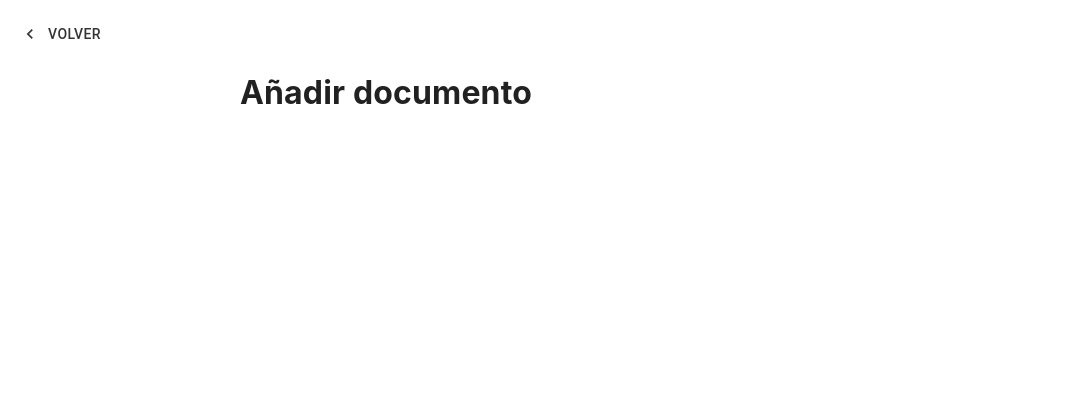
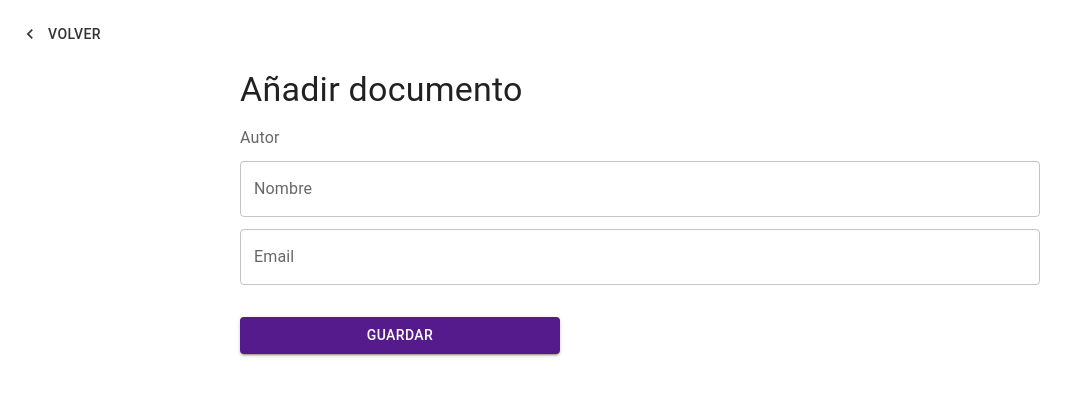
Before and after one commit to mariaglomana/docu-validator, a React (Vite) app: page / in a window 1280 px wide. Both pictures are taken after a click on the button "AÑADIR DOCUMENTO". Shown: the top 396 px of the page, without its empty margins (0-1076 px from the left). Built offline with nearby package versions, Linux system fonts and the light colour scheme.

Commit message:
🚧 NewDocumentForm with text-inputs validation

```diff
--- a/src/App.tsx
+++ b/src/App.tsx
@@ -1,5 +1,5 @@
 import { useState, useEffect } from 'react'
-import { Home, AddDocument, Error } from './pages'
+import { Home, NewDocument, Error } from './pages'
 
 const App = () => {
   const [currentPath, setCurrentPath] = useState(window.location.pathname)
@@ -47,7 +47,7 @@ const App = () => {
   return (
     <>
       {currentPath === '/new-document' ? (
-        <AddDocument />
+        <NewDocument />
       ) : currentPath === '/' ? (
         <Home />
       ) : (
--- /dev/null
+++ b/src/forms.ts
@@ -0,0 +1,41 @@
+import texts from './texts.json'
+
+type ValidatorFn = (value: any) => boolean
+type ValidatorMessage = string
+
+const composeValidators =
+  (fieldValidations: [ValidatorFn, ValidatorMessage][]) => (value: unknown) => {
+    for (const [validationFn, validationMessage] of fieldValidations) {
+      if (!validationFn(value)) {
+        return validationMessage
+      }
+    }
+
+    return ''
+  }
+
+const validators = {
+  isFilled: (val: unknown) => val !== '',
+  isNotNull: (val: unknown) => val !== null,
+  isChecked: (val: unknown) => val === 'on',
+  isValidEmail: (email: string) => {
+    const regexp =
+      // NOTE: Regexp taken from html specification:
+      // https://html.spec.whatwg.org/multipage/input.html#valid-e-mail-address
+      /^[a-zA-Z0-9.!#$%&'*+/=?^_`{|}~-]+@[a-zA-Z0-9](?:[a-zA-Z0-9-]{0,61}[a-zA-Z0-9])?(?:\.[a-zA-Z0-9](?:[a-zA-Z0-9-]{0,61}[a-zA-Z0-9])?)*$/
+    return regexp.test(String(email).toLowerCase())
+  },
+}
+
+export const validateError = {
+  isFilled: composeValidators([
+    [validators.isFilled, texts.errorFieldRequired],
+  ]),
+  isNotNull: composeValidators([
+    [validators.isNotNull, texts.errorFieldRequired],
+  ]),
+  isEmail: composeValidators([
+    [validators.isFilled, texts.errorFieldRequired],
+    [validators.isValidEmail, texts.errorFieldInvalidEmail],
+  ]),
+}
--- a/src/pages/AddDocument/index.tsx
+++ /dev/null
@@ -1,11 +0,0 @@
-import { PageLayout } from '../../components'
-
-const AddDocument = () => {
-  return (
-    <PageLayout withGoHomeButton>
-      <h1>Añadir documento</h1>
-    </PageLayout>
-  )
-}
-
-export default AddDocument
--- /dev/null
+++ b/src/pages/NewDocument/Form.tsx
@@ -0,0 +1,71 @@
+import texts from '../../texts.json'
+import { Box, TextField, Button, FormLabel } from '@mui/material'
+import useNewDocumentForm from './useNewDocumentForm'
+
+const styles = {
+  root: {
+    display: 'flex',
+    flexDirection: 'column',
+    gap: 2,
+
+    '& button': {
+      width: 'var(--button-max-width)',
+      mt: 2,
+    },
+  },
+  authorGroup: {
+    display: 'flex',
+    flexDirection: 'column',
+    gap: 1.5,
+  },
+}
+const AddDocument = () => {
+  const submitFormFn = () => true
+  const onSubmitSuccess = () => {
+    alert('Success')
+  }
+
+  const {
+    isSubmitting,
+    formValues,
+    formError,
+    fieldErrors,
+    updateFieldForm,
+    submitForm,
+  } = useNewDocumentForm(submitFormFn, onSubmitSuccess)
+
+  return (
+    <Box component='form' sx={styles.root}>
+      <Box sx={styles.authorGroup}>
+        <FormLabel component='legend'>{texts.author}</FormLabel>
+        <TextField
+          id='authorName'
+          label={texts.name}
+          value={formValues.authorName}
+          onChange={(event: React.ChangeEvent<HTMLInputElement>) => {
+            updateFieldForm('authorName', event.target.value)
+          }}
+          disabled={isSubmitting}
+          error={!!fieldErrors.authorName}
+          helperText={fieldErrors.authorName}
+        />
+        <TextField
+          id='authorEmail'
+          label='Email'
+          value={formValues.authorEmail}
+          onChange={(event: React.ChangeEvent<HTMLInputElement>) => {
+            updateFieldForm('authorEmail', event.target.value)
+          }}
+          disabled={isSubmitting}
+          error={!!fieldErrors.authorEmail}
+          helperText={fieldErrors.authorEmail}
+        />
+      </Box>
+      <Button onClick={submitForm} disabled={isSubmitting}>
+        {texts.save}
+      </Button>
+    </Box>
+  )
+}
+
+export default AddDocument
--- /dev/null
+++ b/src/pages/NewDocument/index.tsx
@@ -0,0 +1,15 @@
+import texts from '../../texts.json'
+import { Typography } from '@mui/material'
+import { PageLayout } from '../../components'
+import Form from './Form'
+
+const AddDocument = () => {
+  return (
+    <PageLayout withGoHomeButton>
+      <Typography variant='h4'>{texts.addDocument}</Typography>
+      <Form />
+    </PageLayout>
+  )
+}
+
+export default AddDocument
--- /dev/null
+++ b/src/pages/NewDocument/useNewDocumentForm.ts
@@ -0,0 +1,103 @@
+import { useState } from 'react'
+
+import texts from '../../texts.json'
+import { validateError } from '../../forms'
+
+const getFieldsErrors = (formValues, formValidationConfig) => {
+  let fieldErrors = {}
+
+  for (const [fieldName, fieldConfig] of Object.entries(formValidationConfig)) {
+    fieldErrors[fieldName] = (fieldConfig as (value: unknown) => string)(
+      formValues[fieldName],
+    )
+  }
+  return fieldErrors
+}
+
+const hasFieldErrors = (fieldErrors) =>
+  Object.values(fieldErrors).some((value) => value !== '')
+
+interface IDocumentValues {
+  authorName: string
+  authorEmail: string
+  // document: File | null
+  referred: string[]
+}
+
+interface IFormState {
+  isSubmitting: boolean
+  formValues: IDocumentValues
+  formError: string | undefined
+  fieldErrors: Partial<Record<keyof IDocumentValues, string>>
+}
+
+const DEFAULT_FORM_VALUES = {
+  authorName: '',
+  authorEmail: '',
+  // document: null,
+  referred: [],
+}
+
+const FORM_VALIDATION_CONFIG = {
+  authorName: validateError.isFilled,
+  authorEmail: validateError.isEmail,
+  document: validateError.isNotNull,
+}
+
+const useNewDocumentForm = (
+  submitFormFn,
+  onSubmitSuccess,
+  initialValues = {},
+) => {
+  const [isSubmitting, setIsSubmitting] = useState<boolean>(false)
+  const [formValues, setFormValues] = useState<IDocumentValues>({
+    ...DEFAULT_FORM_VALUES,
+    ...initialValues,
+  })
+  const [formError, setFormError] = useState<string | undefined>()
+  const [fieldErrors, setFieldErrors] = useState<
+    Partial<Record<keyof IDocumentValues, string>>
+  >({})
+
+  console.log({ formValues, formError, fieldErrors })
+
+  const submitForm = async () => {
+    setFormError(undefined)
+    setIsSubmitting(true)
+
+    const fieldErrors = getFieldsErrors(formValues, FORM_VALIDATION_CONFIG)
+
+    if (hasFieldErrors(fieldErrors)) {
+      setFieldErrors(fieldErrors)
+      setIsSubmitting(false)
+      return
+    }
+
+    try {
+      const result = await submitFormFn(formValues)
+      onSubmitSuccess(result)
+    } catch (error) {
+      setFormError(texts.error)
+    } finally {
+      setIsSubmitting(false)
+    }
+  }
+
+  const updateFieldForm = (fieldName, fieldValue) => {
+    setFormValues((values) => ({
+      ...values,
+      [fieldName]: fieldValue,
+    }))
+  }
+
+  return {
+    isSubmitting,
+    formValues,
+    formError,
+    fieldErrors,
+    updateFieldForm,
+    submitForm,
+  }
+}
+
+export default useNewDocumentForm
--- a/src/pages/index.ts
+++ b/src/pages/index.ts
@@ -1,3 +1,3 @@
 export { default as Home } from './Home'
-export { default as AddDocument } from './AddDocument'
+export { default as NewDocument } from './NewDocument'
 export { default as Error } from './Error'
--- a/src/texts.json
+++ b/src/texts.json
@@ -13,5 +13,8 @@
   "rowsPerPage": "Filas por página",
   "error": "Se ha producido un error",
   "addDocument": "Añadir documento",
-  "goBack": "volver"
+  "goBack": "volver",
+  "errorFieldRequired": "Campo requerido",
+  "errorFieldInvalidEmail": "Correo inválido",
+  "save": "Guardar"
 }
```
